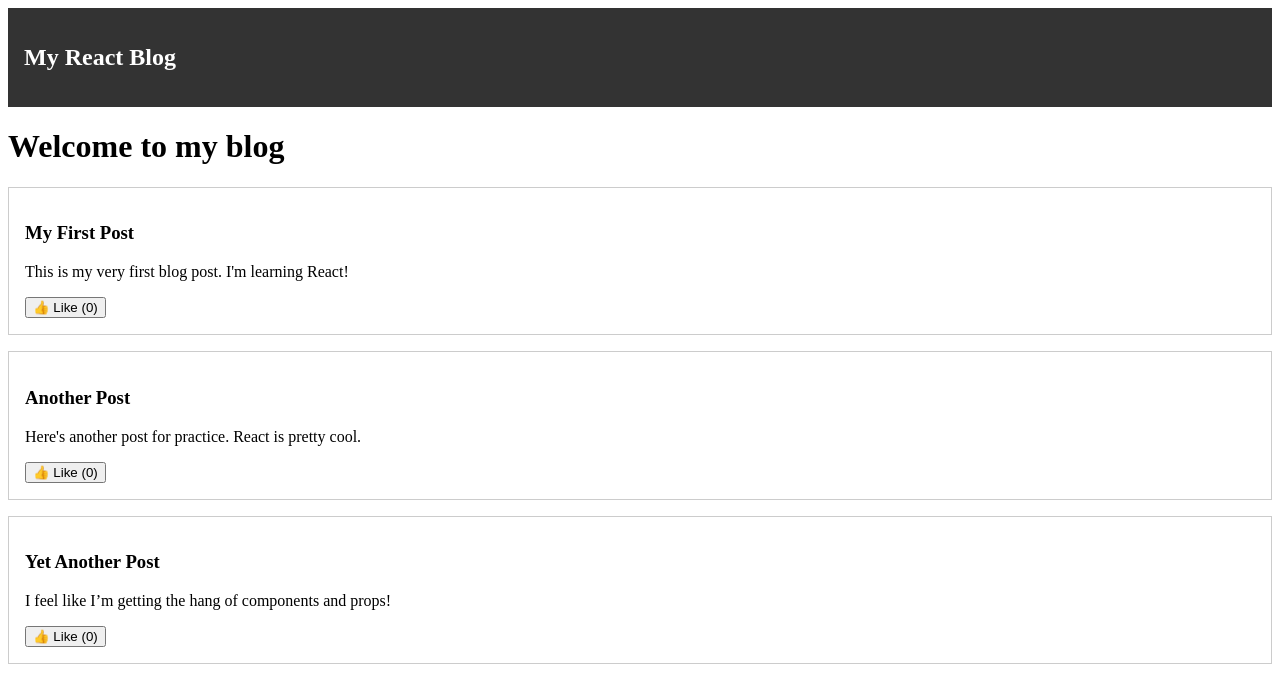
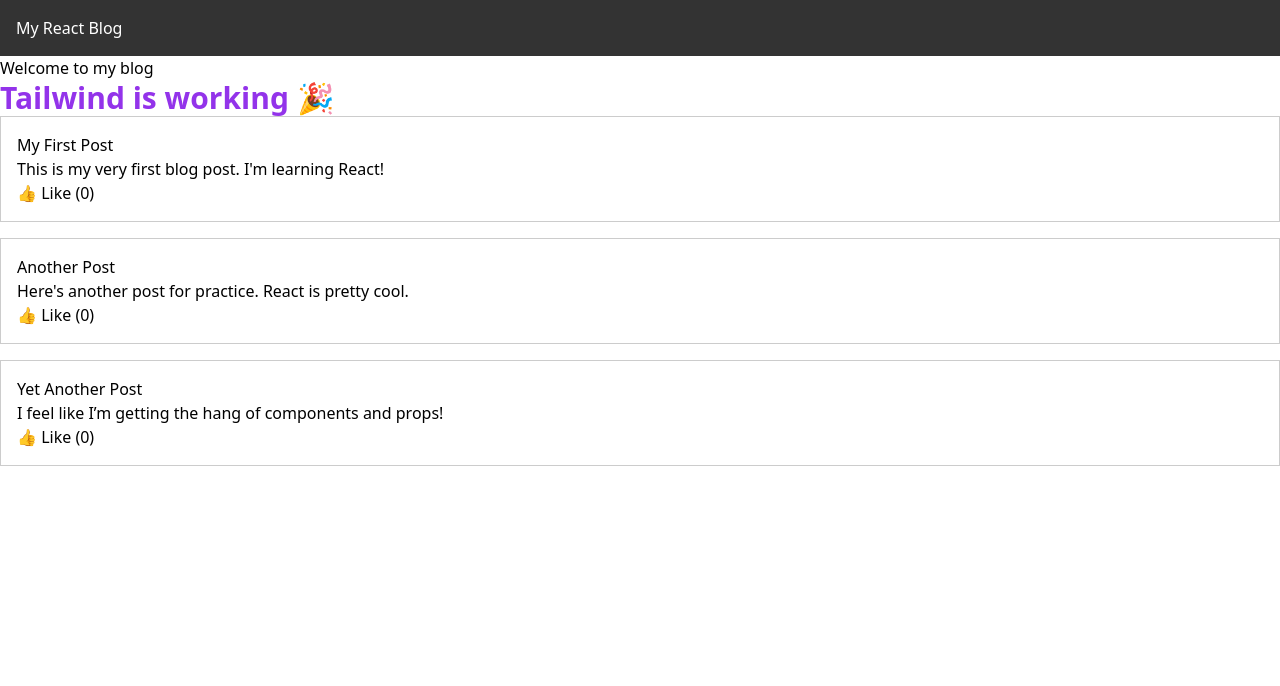
Before and after one commit to iamregha/react-blog-project, a React (Create React App) app: page / in a window 1280 px wide. Shown: the top 686 px of the page. Built offline with nearby package versions, Linux system fonts and the light colour scheme.

Commit message:
Day 2: Tailwind CSS setup and version fixes

```diff
--- a/package.json
+++ b/package.json
@@ -35,5 +35,11 @@
       "last 1 firefox version",
       "last 1 safari version"
     ]
+  },
+  "devDependencies": {
+    "@tailwindcss/postcss": "^4.1.10",
+    "autoprefixer": "^10.4.21",
+    "postcss": "^8.5.6",
+    "tailwindcss": "^3.4.1"
   }
 }
--- /dev/null
+++ b/postcss.config.js
@@ -0,0 +1,6 @@
+module.exports = {
+  plugins: {
+    tailwindcss: {},
+    autoprefixer: {},
+  },
+}
--- a/src/App.js
+++ b/src/App.js
@@ -25,6 +25,7 @@
     <div>
       <Header />
       <h1>Welcome to my blog</h1>
+      <h1 className="text-3xl font-bold text-purple-600">Tailwind is working 🎉</h1>
 
       {posts.map((post) => (
         <Post key={post.id} title={post.title} content={post.content} />
--- a/src/index.css
+++ b/src/index.css
@@ -1,13 +1,4 @@
-body {
-  margin: 0;
-  font-family: -apple-system, BlinkMacSystemFont, 'Segoe UI', 'Roboto', 'Oxygen',
-    'Ubuntu', 'Cantarell', 'Fira Sans', 'Droid Sans', 'Helvetica Neue',
-    sans-serif;
-  -webkit-font-smoothing: antialiased;
-  -moz-osx-font-smoothing: grayscale;
-}
 
-code {
-  font-family: source-code-pro, Menlo, Monaco, Consolas, 'Courier New',
-    monospace;
-}
+@tailwind base;
+@tailwind components;
+@tailwind utilities;
--- a/src/index.js
+++ b/src/index.js
@@ -1,5 +1,6 @@
 import React from 'react';
 import ReactDOM from 'react-dom/client';
+import './index.css';
 import App from './App';
 
 const root = ReactDOM.createRoot(document.getElementById('root'));
--- /dev/null
+++ b/tailwind.config.js
@@ -0,0 +1,8 @@
+/** @type {import('tailwindcss').Config} */
+module.exports = {
+  content: ["./src/**/*.{js,jsx,ts,tsx}"],
+  theme: {
+    extend: {},
+  },
+  plugins: [],
+}
```
Also changed, not shown: 1 other file (tests, documents, lock files or other folders).
